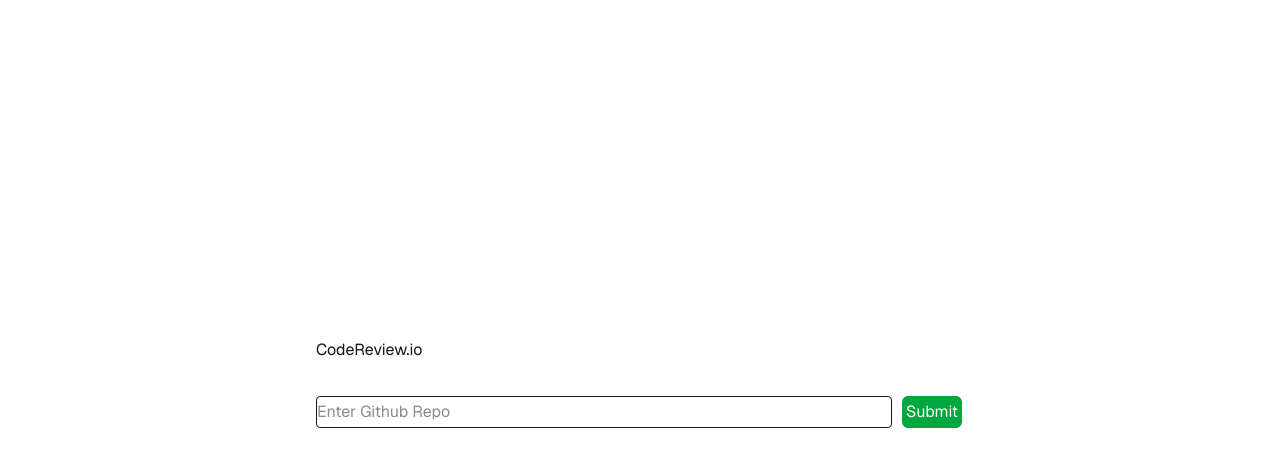
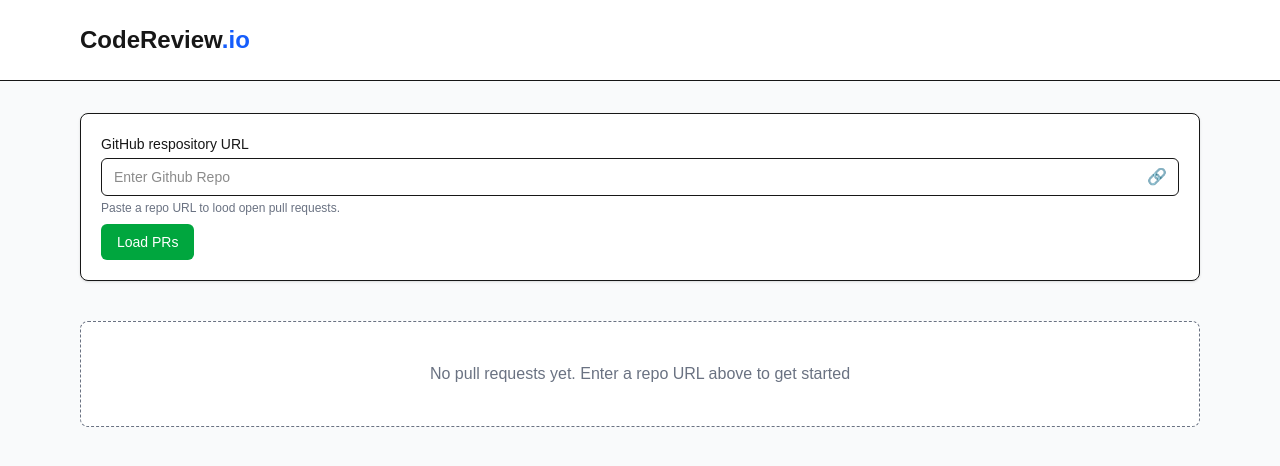
Before and after one commit to CalenCoop/CodeReview.AI, a Next.js app: page / in a window 1280 px wide. Shown: the top 466 px of the page. Built offline with nearby package versions, Linux system fonts and the light colour scheme.

Commit message:
Added styling & removed some useless code

```diff
--- a/src/app/page.tsx
+++ b/src/app/page.tsx
@@ -3,7 +3,9 @@
 import Repo from "@/components/Repo";
 import { pull_requests } from "@/generated/prisma";
 import { GitType } from "@/lib/types";
+import { createPrerenderParamsForClientSegment } from "next/dist/server/app-render/entry-base";
 import Image from "next/image";
+import { useRouter } from "next/navigation";
 import React from "react";
 
 type PullRequestType = {
@@ -13,7 +15,6 @@
   body: string;
   state: string;
   html_url: string;
-  //maybe add diff url?
   user: {
     login: string;
     avatar_url: string;
@@ -29,21 +30,25 @@
   const [selectedPR, setSelectedPR] = React.useState<PullRequestType | null>(
     null
   );
+  const [loading, setLoading] = React.useState<boolean>(false);
+  const [error, setError] = React.useState<string | null>(null);
+  const router = useRouter();
 
   async function handleGitFetch(url: string) {
     try {
+      setLoading(true);
+      setError(null);
       const response = await fetch(url, {
         headers: {
           Accept: "application/vnd.github+json",
         },
-        // body: JSON.stringify({ username: "Calen" }),
       });
       const data = await response.json();
-      console.log("data", data);
-      // setGitData(data);
       setPullRequests(data.data);
-    } catch (error) {
-      console.log(error);
+    } catch (error: any) {
+      setError(error?.message ?? "Something went wrong");
+    } finally {
+      setLoading(false);
     }
   }
   function extractRepoPathFromUrl(url: string) {
@@ -65,15 +70,17 @@
   async function handleSubmit(e: React.FormEvent): Promise<void> {
     e.preventDefault();
     const params = extractRepoPathFromUrl(gitUrl);
-
     handleGitFetch(`/api/github/pulls?repo=${params}`);
-    // console.log(gitUrl);
   }
-  // console.log("pull requests", pullRequests);
 
   function handleSelectPR(pr: PullRequestType) {
     setSelectedPR(pr);
-    console.log("selected pr", selectedPR);
+  }
+  function fetchSelectedPR() {
+    const params = extractRepoPathFromUrl(gitUrl);
+
+    if (!selectedPR?.id || !params) return;
+    router.push(`/review/${params}/${selectedPR.number}`);
   }
 
   const repoElements = pullRequests.map((repo) => (
@@ -84,48 +91,94 @@
       isSelected={selectedPR?.id === repo.id}
     />
   ));
-  // console.log("selected pr", selectedPR);
   return (
-    <div className="grid grid-rows-[20px_1fr_20px] items-center justify-items-center min-h-screen p-8 pb-20 gap-16 sm:p-20 font-[family-name:var(--font-geist-sans)]">
-      <main className="flex flex-col gap-[32px] row-start-2 items-center sm:items-start">
-        <h1>CodeReview.io</h1>
-        <div className="form-container">
-          <form onSubmit={handleSubmit}>
-            <input
-              type="text"
-              value={gitUrl}
-              onChange={(e) => setGitUrl(e.target.value)}
-              placeholder="Enter Github Repo "
-              className="min-w-xl mr-2 border-1 rounded-sm h-8"
-            />
-            <button
-              type="submit"
-              className="border-2 rounded-lg p-1 bg-green-600 text-white h-9 hover:bg-green-700 active:bg-green-800"
-            >
-              Submit
-            </button>
-          </form>
+    <div className="min-h-screen bg-gray-50">
+      <header className="border-b bg-white">
+        <div className="mx-auto max-w-6xl px-4 py-6 flex items-center justify-between">
+          <h1 className="text-2xl font-semibold tracking-tights">
+            CodeReview<span className="text-blue-600">.io </span>
+          </h1>
           {selectedPR && (
             <button
               type="submit"
-              className="border-2 rounded-lg bg-blue-600 text-white h-9 p-5  flex items-center"
-              onClick={() => console.log("hello")}
+              className="inline-flex items-center gap-2 rounded-md bg-blue-600 px-4 py-2 text-white text-sm font-medium hover:bg-blue-700 active:bg-blue-800"
+              onClick={fetchSelectedPR}
             >
               Choose Repo for Review
             </button>
           )}
-          <h2>{gitData?.full_name}</h2>
         </div>
-        {repoElements.length > 0 && (
-          <div className="repo-headers grid grid-cols-[20%_25%_1fr] rounded-sm w-full border-2 pl-5 pr-5">
-            <span className="block"> Name</span>
-            <span className="block"> Title</span>
-            <span className="block"> Description</span>
+      </header>
+
+      <main className="mx-auto max-w-6xl px-4 py-8">
+        <div className="rounded-lg border bg-white p-5 shadow-sm">
+          <form onSubmit={handleSubmit}>
+            <div className="flex-1">
+              <label className="mb-1 block text-sm font-medium text-gray-7--">
+                GitHub respository URL
+              </label>
+              <div className="relative">
+                <input
+                  type="text"
+                  value={gitUrl}
+                  onChange={(e) => setGitUrl(e.target.value)}
+                  placeholder="Enter Github Repo "
+                  className="w-full rounded-md border px-3 py-2 pr-10 text-sm outline-non focus:border-blue-500 focus:ring-2 focus:ring-blue-100"
+                />
+                <span className="pointer-events-none absolute inset-y-0 right-3 flex items-center text-gray-400">
+                  🔗
+                </span>
+              </div>
+              <p className="mt-1 text-xs text-gray-500">
+                Paste a repo URL to lood open pull requests.
+              </p>
+            </div>
+
+            <button
+              type="submit"
+              className="rounded-md bg-green-600 px-4 py-2 text-white text-sm font-medium hover:bg-green-700 active:bg-green-800 disabled:opacity-50 mt-2"
+            >
+              {loading ? (
+                <LoadingSpinner> Loading... </LoadingSpinner>
+              ) : (
+                "Load PRs"
+              )}
+            </button>
+          </form>
+
+          {error && (
+            <div className="mt-3 rounded-md border border-red-200 bg-red-50 px-3 py-2 text-sm text-red-700">
+              {error}
+            </div>
+          )}
+        </div>
+
+        {!loading && pullRequests.length === 0 && !error && (
+          <div className="mt-10 rounded-lg border border-dashed bg-white p-10 text-center text-gray-500">
+            No pull requests yet. Enter a repo URL above to get started
           </div>
         )}
-        <div className="repos">
-          <form action="">{repoElements}</form>
-        </div>
+
+        {pullRequests.length > 0 && (
+          <div className="mt-8 rounded-t-md border bg-white">
+            <div className=" grid grid-cols-[5%_20%_20%_1fr] items center border-b px-4 py-2 text-xs font-medium text-gray-500 ">
+              <span className="pl-3">Select</span>
+              <span className="pl-2">Author</span>
+              <span className="pl-2">Title</span>
+              <span className="pl-1">Comment</span>
+            </div>
+
+            <div className="divide-y">
+              {repoElements.length > 0 ? (
+                repoElements
+              ) : (
+                <div className="p-4 text-sm text-gray-500">
+                  No open PRs found.
+                </div>
+              )}
+            </div>
+          </div>
+        )}
       </main>
     </div>
   );
--- a/src/components/AiRec.tsx
+++ b/src/components/AiRec.tsx
@@ -5,7 +5,6 @@
   justification: string;
 };
 export default function AiRec({ recommendation, justification }: AiRecType) {
-  console.log("rec from component side", recommendation);
   const bgColor =
     recommendation === "Needs changes"
       ? "bg-yellow-100 text-yellow-800"
--- a/src/components/DiffFile.tsx
+++ b/src/components/DiffFile.tsx
@@ -67,11 +67,13 @@
             {hasSubmitted && <span>✅</span>}
             <span className="text-sm font-mono text-gray-800">{filename}</span>
           </div>
-          <p className="text-xs text-gray-500 mt-1">Click to preview diff</p>
+          {!modal && (
+            <p className="text-xs text-gray-500 mt-1">Click to preview diff</p>
+          )}
         </div>
 
         <div>
-          {!hasSubmitted && (
+          {!hasSubmitted && !modal && (
             <label className="flex items-center space-x-2  px-4 py-2 w-10/12">
               <input
                 type="checkbox"
--- a/src/components/FeedbackSection.tsx
+++ b/src/components/FeedbackSection.tsx
@@ -11,9 +11,11 @@
       <h3 className="text-sm font-bold uppercase tracking-wide text-gray-700 mb-1">
         {title}
       </h3>
-      <ul>
+      <ul className="list-disc">
         {items.map((item, i) => (
-          <li key={i}>{item}</li>
+          <li key={i} className="ml-5">
+            {item}
+          </li>
         ))}
       </ul>
     </div>
--- a/src/components/LoadingSpinner.tsx
+++ b/src/components/LoadingSpinner.tsx
@@ -7,7 +7,7 @@
   return (
     <div className="LoadingSpinner-container flex items-center">
       <span className="mr-3">{children}</span>
-      <div className="w-4 h-4 border-4 border-blue-500 border-t-transparent rounded-full animate-spin"></div>
+      <div className="w-4 h-4 border-4 border-white-500 border-t-transparent rounded-full animate-spin"></div>
     </div>
   );
 }
```
Also changed, not shown: src/app/review/[owner]/[repo]/[prId]/page.tsx (+0 -9 lines), src/components/Repo.tsx (+34 -17 lines).
